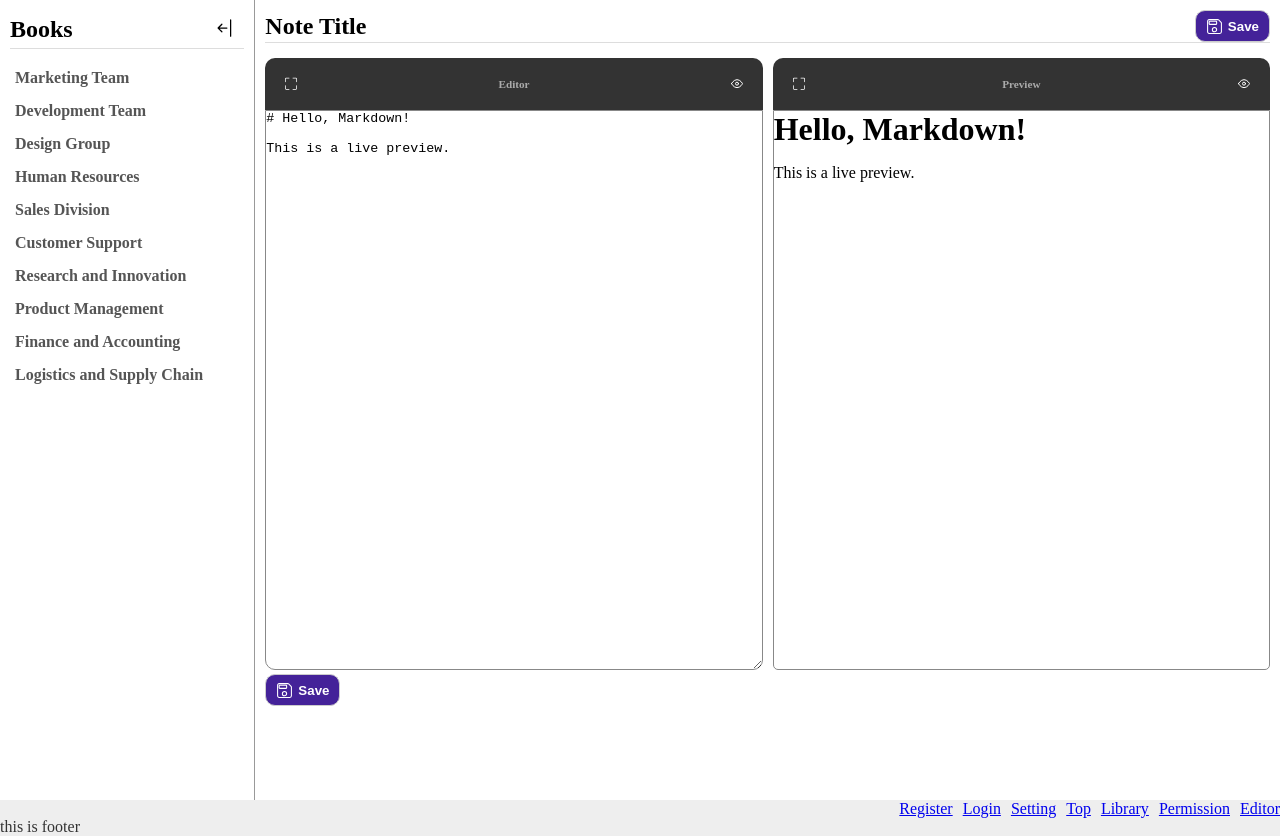
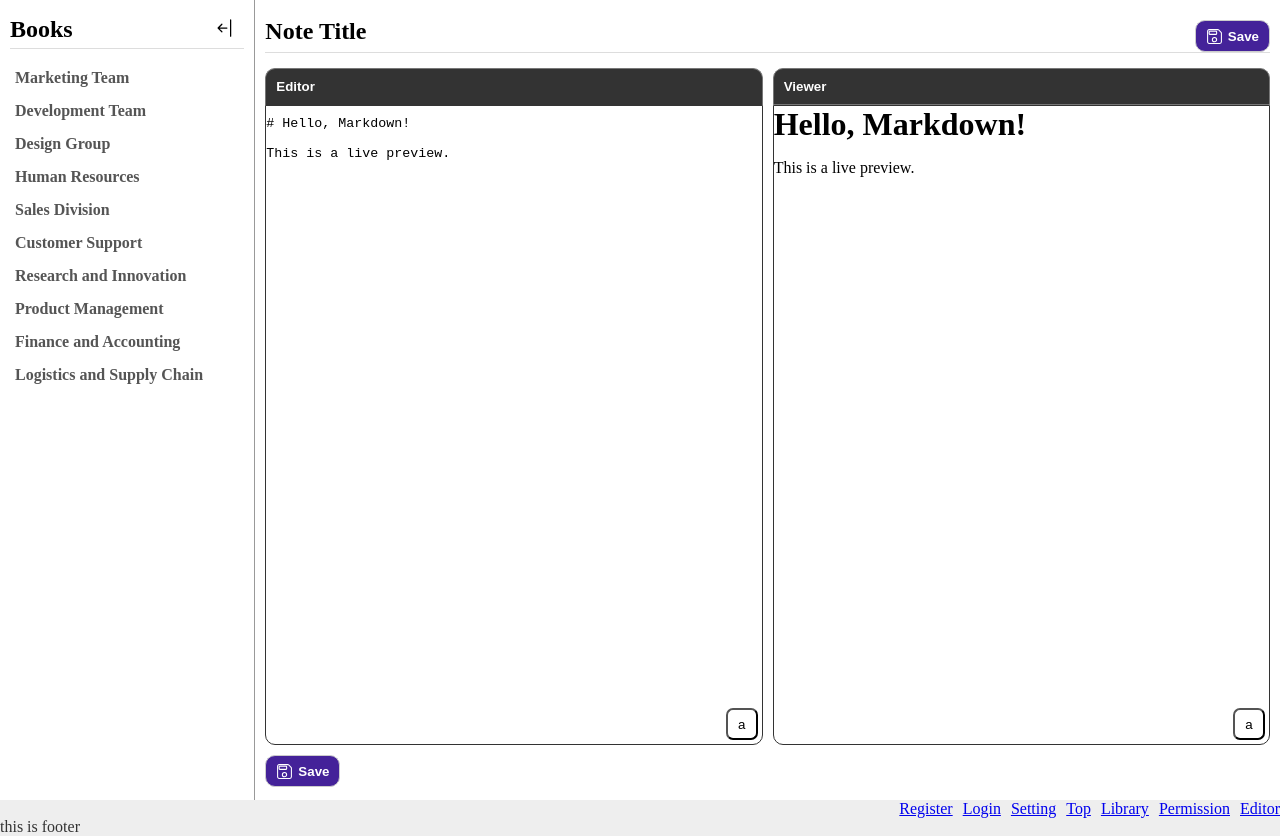
Before and after one commit to syxnji/ShareMd, a Next.js app: page /Editor in a window 1280 px wide. Built offline with nearby package versions, Linux system fonts and the light colour scheme.

Commit message:
修正 Editor 表示

```diff
--- a/src/app/Editor/editor.module.css
+++ b/src/app/Editor/editor.module.css
@@ -20,130 +20,139 @@
     font-weight: bold;
 }
 
-/* md */
-.mdContent{
+/* common */
+.mdHeads{
+    width: 100%;
     display: flex;
     gap: 10px;
 }
-.innerContent{
+
+/* btn */
+.showEditorButton{
     width: 50%;
+    display: flex;
+    justify-content: space-between;
+    color: #fff;
+    font-weight: bold;
+    background-color: #333;
+    padding: 10px;
+    border: none;
+    border: solid 1px #777;
+    border-bottom: none;
+    border-radius: 10px 10px 0 0;
+    transition: all 0.3s;
+}
+.showEditorButton:hover{
+    background-color: #777;
+    color: #333;
+}
+.hideEditorButton{
+    width: 50%;
+    display: flex;
+    justify-content: space-between;
+    color: #333;
+    font-weight: bold;
+    background-color: #ddd;
+    padding: 10px;
+    border: solid 1px #777;
+    border-bottom: none;
+    border-radius: 10px 10px 0 0;
+    transition: all 0.3s;
+}
+.showViewerButton{
+    width: 50%;
+    display: flex;
+    justify-content: space-between;
+    color: #fff;
+    font-weight: bold;
+    background-color: #333;
+    padding: 10px;
+    border: solid 1px #777;
+    border-radius: 10px 10px 0 0;
+}
+.showViewerButton:hover{
+    background-color: #777;
+    color: #333;
+}
+.hideViewerButton{
+    width: 50%;
+    display: flex;
+    justify-content: space-between;
+    color: #333;
+    font-weight: bold;
+    background-color: #ddd;
+    padding: 10px;
+    border: solid 1px #777;
+    border-bottom: none;
+    border-radius: 10px 10px 0 0;
+    transition: all 0.3s;
 }
 
-/* editor toggle */
-.showEditor{
+.mdTitle{
+    color: #fff;
+    font-weight: bold;
+}
+.areas{
+    display: flex;
+    gap: 10px;
+}
+
+/* editor */
+.showEditorArea{
+    position: relative;
     width: 100%;
-    transition: all 0.3s;
+    height: 80vh;
+    overflow: scroll;
+    scrollbar-width: none;
 }
-.hideEditor{
-    width: 52px;
-    transition: all 0.3s;
+.showInputArea{
+    position: absolute;
+    inset: 0;
+    height: 80vh;
+    padding: 10px 0;
+    border: solid 1px #333;
+    border-radius: 0 0 10px 10px;
+    resize: none;
 }
-.hideEditor .mdHead{
-    border-radius: 10px;
-}
-.hideEditor .mdTitle{
-    display: none;
-}
-.hideEditor .toggleScreenButton{
-    display: none;
-}
-.hideEditor .mdInputArea{
+.hideEditorArea{
     display: none;
 }
 
-/* viewer toggle */
-.showViewer{
+/* viewer */
+.showViewerArea{
+    position: relative;
     width: 100%;
-    transition: all 0.3s;
+    height: 80vh;
+    overflow: scroll;
+    scrollbar-width: none;
 }
-.hideViewer{
-    width: 52px;
-    transition: all 0.3s;
+.showPreviewArea{
+    height: 80vh;
+    border: solid 1px #333;
+    border-radius: 0 0 10px 10px;
+    overflow: scroll;
+    scrollbar-width: none;
 }
-.hideViewer .mdHead{
-    border-radius: 10px;
-}
-.hideViewer .mdTitle{
-    display: none;
-}
-.hideViewer .toggleScreenButton{
-    display: none;
-}
-.hideViewer .mdPreviewArea{
+.hideViewerArea{
     display: none;
 }
 
-.mdHead{
-    display: flex;
-    align-items: center;
-    justify-content: space-between;
-    padding: 10px 10px;
-    background-color: #333;
-    border-radius: 10px 10px 0 0;
-}
-.toggleShowButton{
+.screen{
     width: 32px;
     height: 32px;
-    display: flex;
-    align-items: center;
-    justify-content: center;
-    color: #fff;
-    background-color: transparent;
-    border: none;
-    padding: 10px;
-    transition: all 0.3s;
-}
-.toggleShowButton:hover{
-    color: #77f;
-}
-.toggleScreenButton{
-    width: 32px;
-    height: 32px;
-    display: flex;
-    align-items: center;
-    justify-content: center;
-    color: #fff;
-    background-color: transparent;
-    border: none;
-    padding: 10px;
-    transition: all 0.3s;
-}
-.toggleScreenButton:hover{
-    color: #77f;
-}
-.mdInput{
-    width: 100%;
-}
-.mdPreview{
-    width: 100%;
-}
-.mdTitle{
-    font-weight: bold;
-    font-size: 0.7rem;
-    color: #aaa;
-}
-.mdInputArea{
-    box-sizing: border-box;
-    height: 70vh;
-    width: 100%;
-    resize: vertical;
     background-color: #fff;
-    border: solid 1px #888;
-    border-radius: 0 0 10px 10px;
-}
-.mdPreviewArea{
-    height: 70vh;
-    overflow-y: auto;
-    background-color: #fff;
-    border: solid 1px #888;
-    border-radius: 0 0 5px 5px;
+    position: absolute;
+    bottom: 5px;
+    right: 5px;
+    border-radius: 7px;
 }
 .saveBtn{
+    height: 32px;
     display: flex;
     justify-content: center;
     align-items: center;
-    height: 32px;
     padding: 5px 10px;
+    margin-top: 10px;
     font-weight: bold;
     color: #fff;
     background-color: #429;
--- a/src/app/Editor/page.jsx
+++ b/src/app/Editor/page.jsx
@@ -65,53 +65,36 @@ export default function MarkdownEditor() {
             </div>
 
             <div className={styles.mdContent}>
-                {/* editor */}
-                {/* showEditor toggle */}
-                <div className={showEditor ? styles.showEditor : styles.hideEditor}>
-                    <div className={styles.mdInput}>
-                        <div className={styles.mdHead}>
-                            <button
-                                onClick={toggleScreen}
-                                className={styles.toggleScreenButton}>
-                                {showViewer ? <BsFullscreen/> : <BsFullscreenExit/> }
-                            </button>
-                            <p className={styles.mdTitle}>Editor</p>
-                            <button
-                                onClick={toggleEditor}
-                                className={styles.toggleShowButton}>
-                                {showEditor ? <FiEye/> : <FiEyeOff/>}
-                            </button>
-                        </div>
+                <div className={styles.mdHeads}>
+                    <button className={showEditor ? styles.showEditorButton : styles.hideEditorButton}
+                    onClick={toggleEditor}>
+                        Editor
+                    </button>
+                    <button className={showViewer ? styles.showViewerButton : styles.hideViewerButton}
+                    onClick={toggleViewer}>
+                        Viewer
+                    </button>
+                </div>
+                <div className={styles.areas}>
+                    <div className={showEditor ? styles.showEditorArea : styles.hideEditorArea}>
                         <textarea
                             value={markdown}
                             onChange={(e) => setMarkdown(e.target.value)}
-                            className={styles.mdInputArea}
+                            className={styles.showInputArea}
                         />
+                        <button className={styles.screen}>
+                            a
+                        </button>
                     </div>
-                </div>
-
-                {/* viewer */}
-                {/* showViewer toggle */}
-                <div className={showViewer ? styles.showViewer : styles.hideViewer}>
-                    <div className={styles.mdPreview}>
-                        <div className={styles.mdHead}>
-                            <button
-                                onClick={toggleScreen}
-                                className={styles.toggleScreenButton}>
-                                {showViewer ? <BsFullscreen/> : <BsFullscreenExit/> }
-                            </button>
-                            <p className={styles.mdTitle}>Preview</p>
-                            <button
-                                onClick={toggleViewer}
-                                className={styles.toggleShowButton}>
-                                {showViewer ? <FiEye/> : <FiEyeOff/>}
-                            </button>
-                        </div>
-                        <div className={styles.mdPreviewArea}>
+                    <div className={showViewer ? styles.showViewerArea : styles.hideViewerArea}>
+                        <div className={styles.showPreviewArea}>
                             <ReactMarkdown components={MarkdownComponents}>
                                 {markdown}
                             </ReactMarkdown>
                         </div>
+                        <button className={styles.screen}>
+                            a
+                        </button>
                     </div>
                 </div>
 
```
